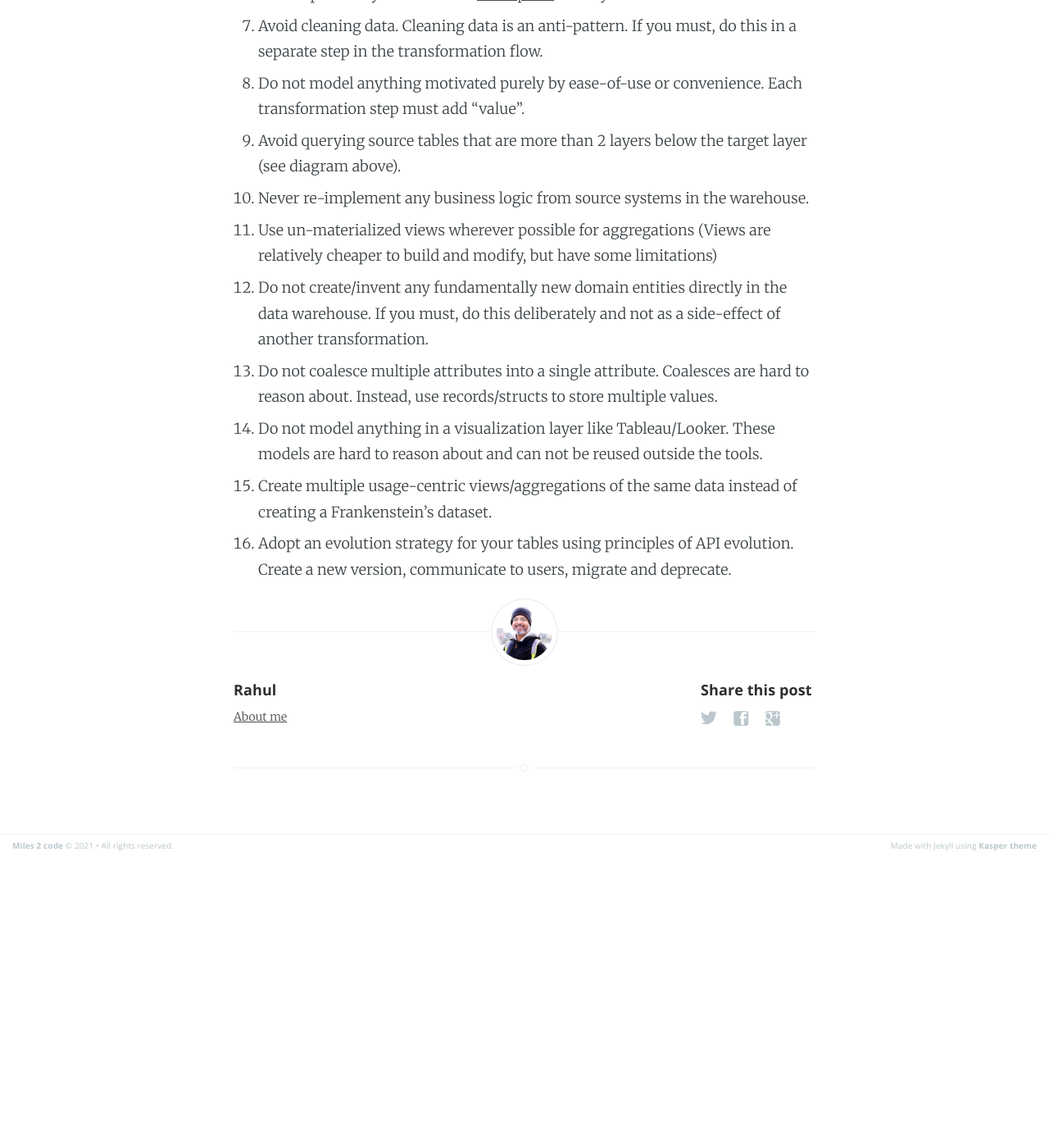
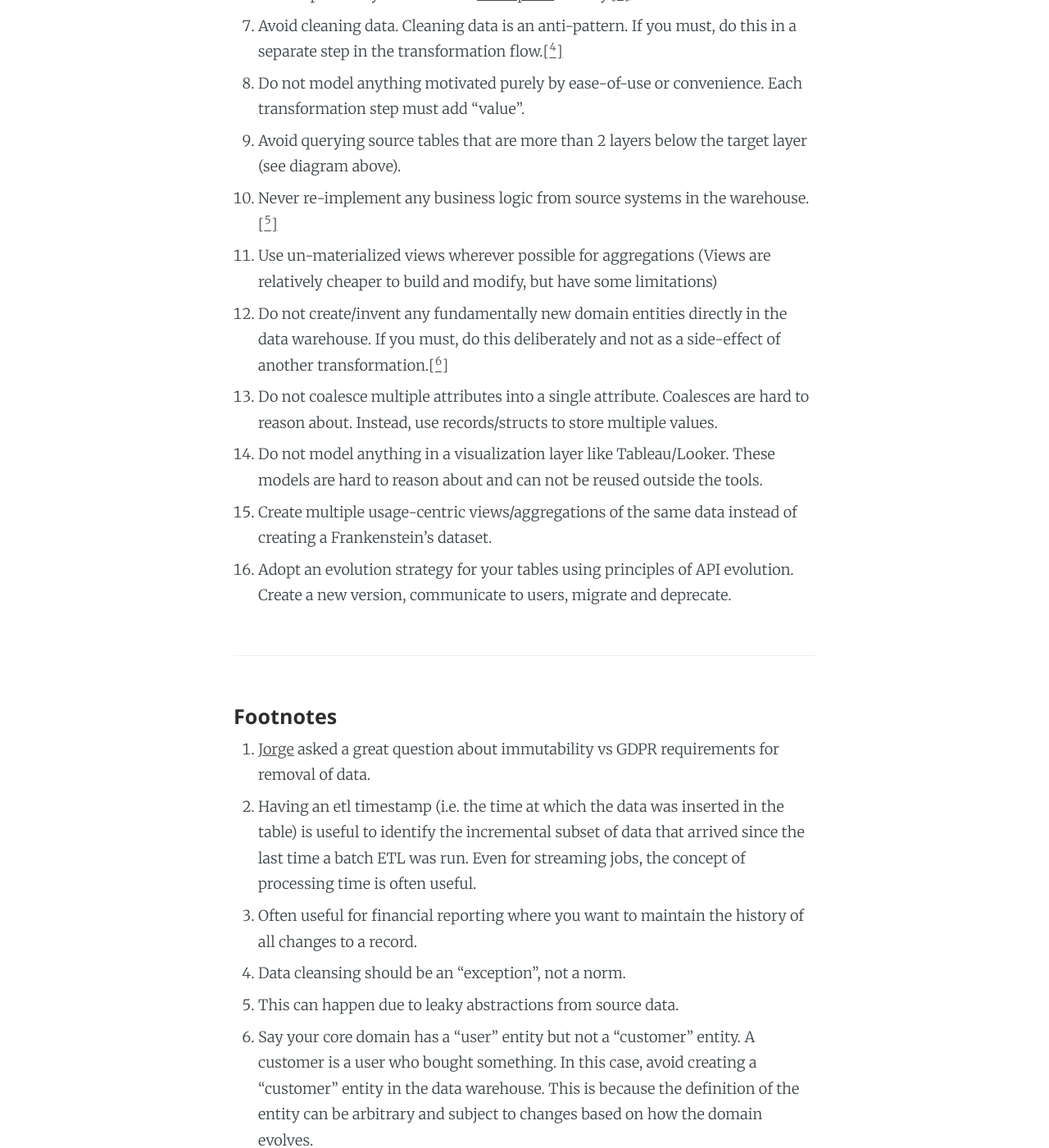
Before and after one commit to rahulj51/miles2code.github.io, a Jekyll site: the page built from _posts/2021-05-11-data-modeling-principles.markdown, in a window 1280 px wide and 1400 px high, scrolled down 1995 px. Shown: the whole window at 82% size. Built offline with Jekyll 4.4.1, drawn with Linux system fonts in a browser that asks for light colours; before the commit the page ends 3041 px from its top, so only the background shows below that.

Commit message:
footnotes

```diff
--- a/_posts/2021-05-11-data-modeling-principles.markdown
+++ b/_posts/2021-05-11-data-modeling-principles.markdown
@@ -18,19 +18,30 @@ As you will notice, this is a highly opinionated set of guidelines. The reader i
 
 #### Principles for Data Transformations (*in no specific order*)
 
-1. Practice immutability. Each row should written only once to the table. In other words, do not insert a row and then update it in a subsequent step.
+1. Practice immutability. Each row should written only once to the table. In other words, do not insert a row and then update it in a subsequent step.[[<sup>1</sup>]](#one)
 1. Break complex transformations into smaller sub-steps. Adopt single responsibility.
 1. Delay joining tables from different data sources. Decoupling helps manage changes better.
-1. Ensure that all Facts/Events have a business timestamp and an arrival/etl timestamp.
+1. Ensure that all Facts/Events have a business timestamp and an arrival/etl timestamp.[[<sup>2</sup>]](#two)
 1. Perform upserts by primary keys only. Never delete-insert based on timestamps alone.
-1. Avoid upserts if you care about [bitemporal](https://martinfowler.com/articles/bitemporal-history.html) history.
-1. Avoid cleaning data. Cleaning data is an anti-pattern. If you must, do this in a separate step in the transformation flow.
+1. Avoid upserts if you care about [bitemporal](https://martinfowler.com/articles/bitemporal-history.html) history.[[<sup>3</sup>]](#three)
+1. Avoid cleaning data. Cleaning data is an anti-pattern. If you must, do this in a separate step in the transformation flow.[[<sup>4</sup>]](#four)
 1. Do not model anything motivated purely by ease-of-use or convenience. Each transformation step must add "value".
 1. Avoid querying source tables that are more than 2 layers below the target layer (see diagram above).
-1. Never re-implement any business logic from source systems in the warehouse.
+1. Never re-implement any business logic from source systems in the warehouse.[[<sup>5</sup>]](#five)
 1. Use un-materialized views wherever possible for aggregations (Views are relatively cheaper to build and modify, but have some limitations)
-1. Do not create/invent any fundamentally new domain entities directly in the data warehouse. If you must, do this deliberately and not as a side-effect of another transformation.
+1. Do not create/invent any fundamentally new domain entities directly in the data warehouse. If you must, do this deliberately and not as a side-effect of another transformation.[[<sup>6</sup>]](#six)
 1. Do not coalesce multiple attributes into a single attribute. Coalesces are hard to reason about. Instead, use records/structs to store multiple values.
 1. Do not model anything in a visualization layer like Tableau/Looker. These models are hard to reason about and can not be reused outside the tools.
 1. Create multiple usage-centric views/aggregations of the same data instead of creating a Frankenstein's dataset.
 1. Adopt an evolution strategy for your tables using principles of API evolution. Create a new version, communicate to users, migrate and deprecate.
+
+***
+
+#### Footnotes
+
+1. <a name="one"></a>[Jorge](https://www.linkedin.com/in/jorgeramonletosa/) asked a great question about immutability vs GDPR requirements for removal of data.
+2. <a name="two"></a> Having an etl timestamp (i.e. the time at which the data was inserted in the table) is useful to identify the incremental subset of data that arrived since the last time a batch ETL was run. Even for streaming jobs, the concept of processing time is often useful.
+3. <a name="three"></a> Often useful for financial reporting where you want to maintain the history of all changes to a record.
+4. <a name="four"></a> Data cleansing should be an "exception", not a norm.
+5. <a name="five"></a> This can happen due to leaky abstractions from source data.
+6. <a name="six"></a> Say your core domain has a "user" entity but not a "customer" entity. A customer is a user who bought something. In this case, avoid creating a "customer" entity in the data warehouse. This is because the definition of the entity can be arbitrary and subject to changes based on how the domain evolves.
```
